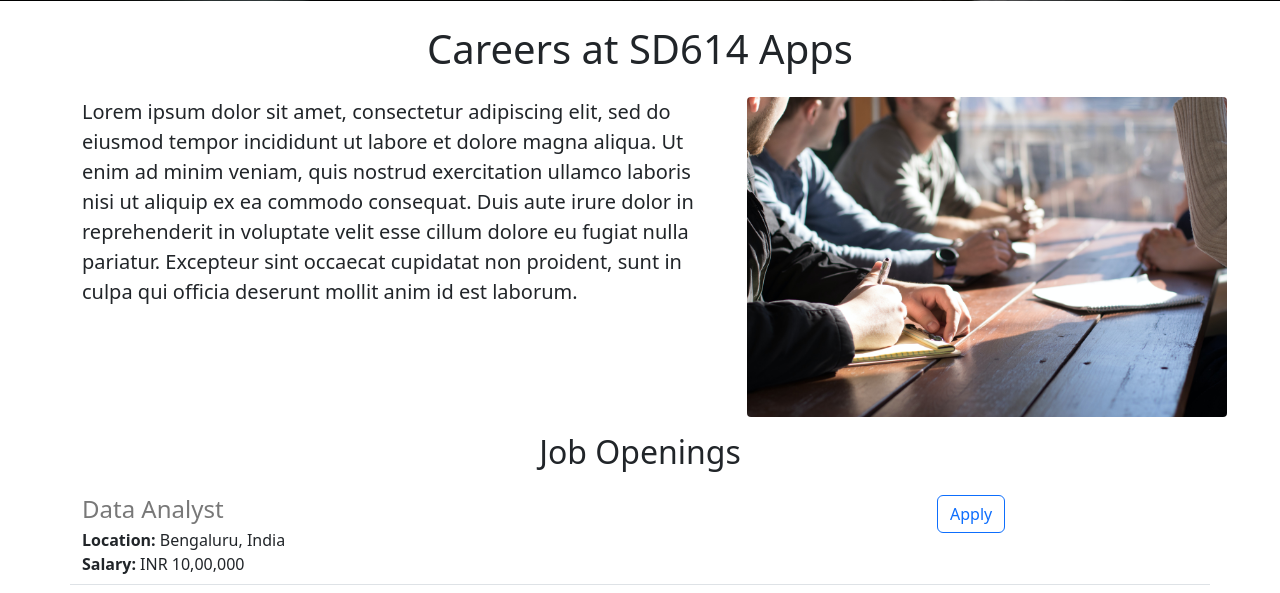
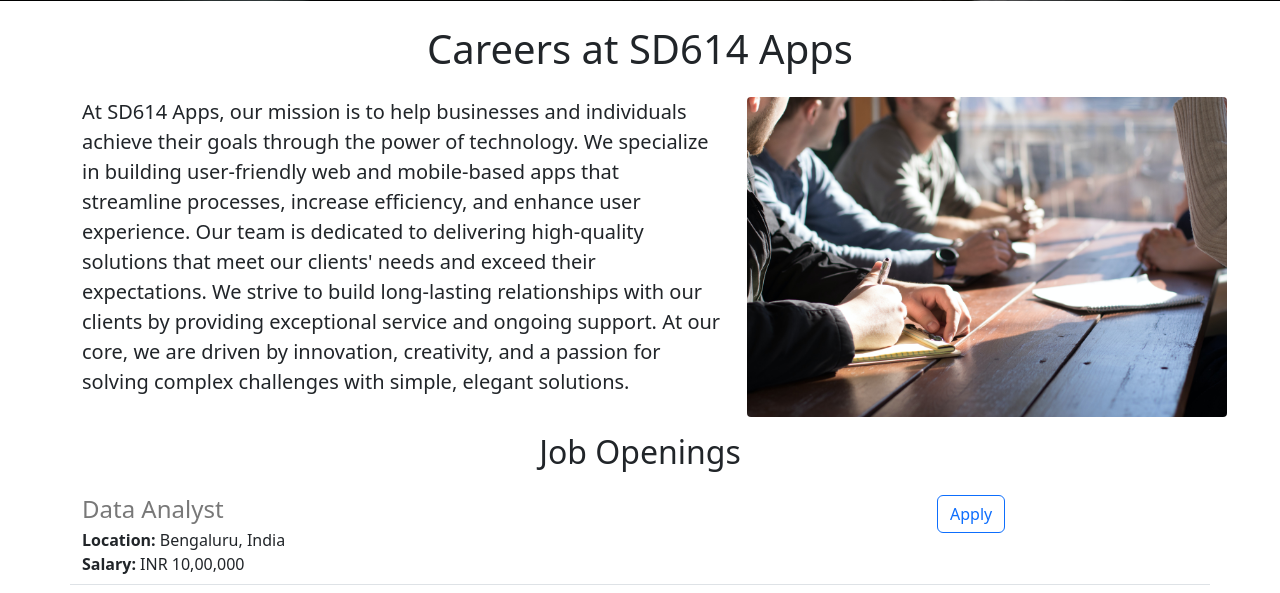
Before and after one commit to sd614apps/careers-website, a Flask app: page / in a window 1280 px wide. Shown: the part 415-1008 px from the top of the page. Run offline with Flask 2, Linux system fonts and the light colour scheme.

Commit message:
Updated introduction

```diff
--- a/templates/home.html
+++ b/templates/home.html
@@ -26,7 +26,7 @@
       <div class="row" style="margin-bottom: 16px;">
         <div class="col-7">
           <p class="lead">
-            Lorem ipsum dolor sit amet, consectetur adipiscing elit, sed do eiusmod tempor incididunt ut labore et dolore magna aliqua. Ut enim ad minim veniam, quis nostrud exercitation ullamco laboris nisi ut aliquip ex ea commodo consequat. Duis aute irure dolor in reprehenderit in voluptate velit esse cillum dolore eu fugiat nulla pariatur. Excepteur sint occaecat cupidatat non proident, sunt in culpa qui officia deserunt mollit anim id est laborum.
+            At {{company_name}}, our mission is to help businesses and individuals achieve their goals through the power of technology. We specialize in building user-friendly web and mobile-based apps that streamline processes, increase efficiency, and enhance user experience. Our team is dedicated to delivering high-quality solutions that meet our clients' needs and exceed their expectations. We strive to build long-lasting relationships with our clients by providing exceptional service and ongoing support. At our core, we are driven by innovation, creativity, and a passion for solving complex challenges with simple, elegant solutions.
           </p>
         </div>
         <div class="d-none d-md-block col-5">
```
